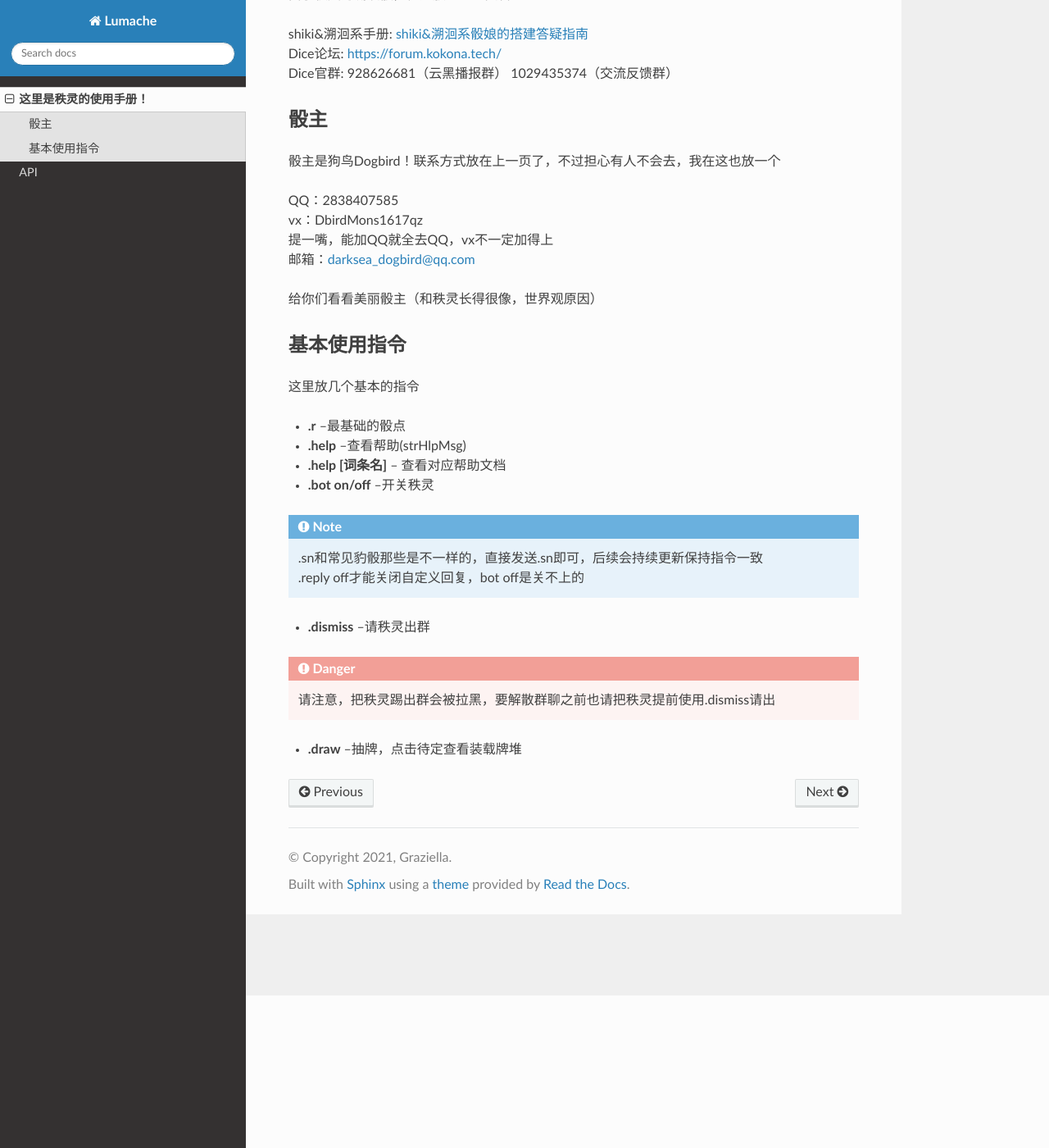
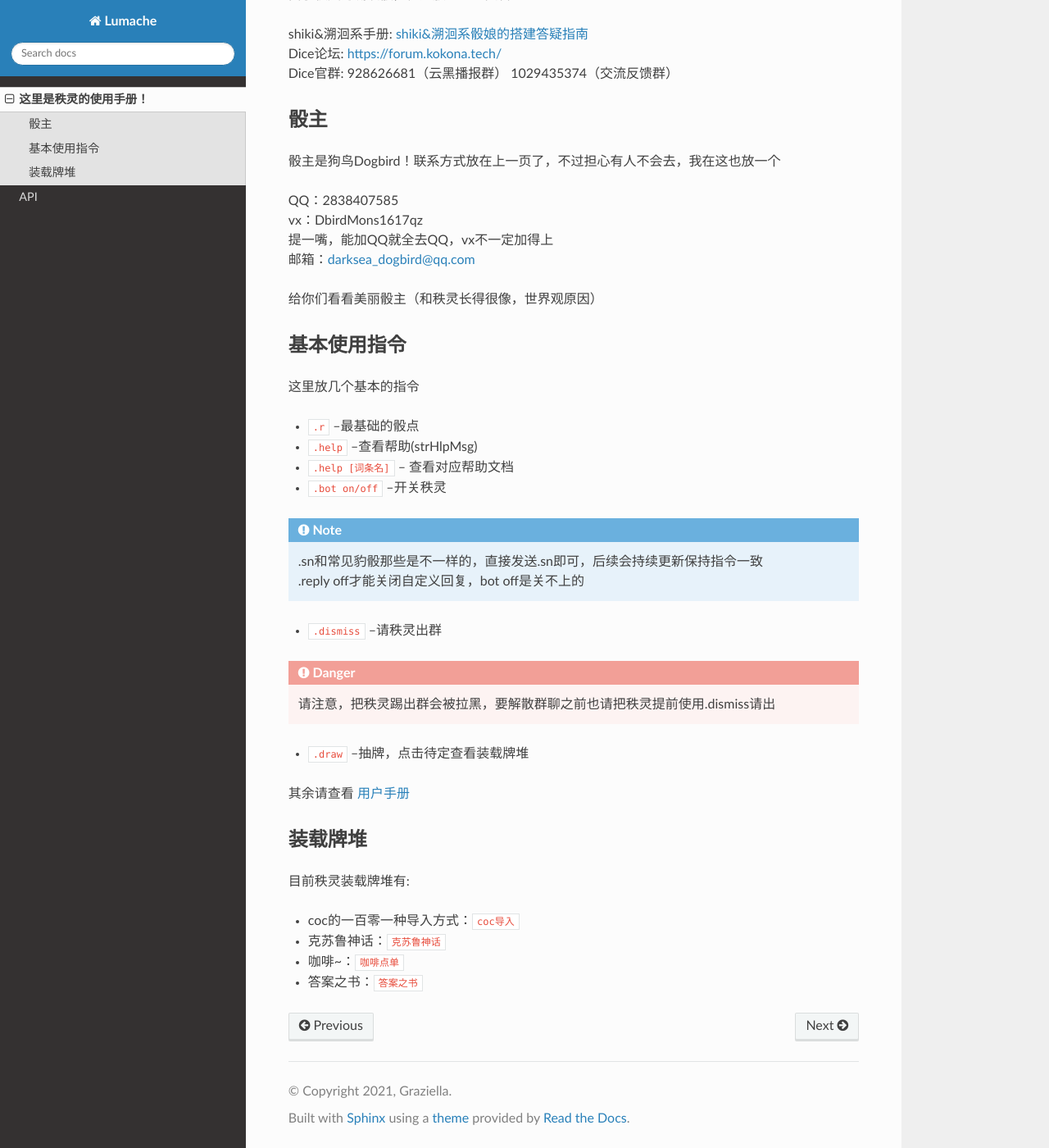
Before and after one commit to WhiteDBird/Dogbird-Manual, a Sphinx documentation site: the page built from docs/source/OrderExecutor.rst, in a window 1280 px wide and 1400 px high, scrolled down 186 px. Shown: the whole window at 82% size. Built offline with Sphinx 7.4.7 and the Read the Docs theme 3.1.0, drawn with Linux system fonts in a browser that asks for light colours.

Commit message:
Update OrderExecutor.rst

```diff
--- a/docs/source/OrderExecutor.rst
+++ b/docs/source/OrderExecutor.rst
@@ -24,17 +24,26 @@
 
 这里放几个基本的指令
 
-- **.r** --最基础的骰点
-- **.help** --查看帮助(strHlpMsg)
-- **.help [词条名]** -- 查看对应帮助文档
-- **.bot on/off** --开关秩灵
+- ``.r``  --最基础的骰点
+- ``.help``  --查看帮助(strHlpMsg)
+- ``.help [词条名]``  -- 查看对应帮助文档
+- ``.bot on/off``  --开关秩灵
 .. note::
 
    | .sn和常见豹骰那些是不一样的，直接发送.sn即可，后续会持续更新保持指令一致
    | .reply off才能关闭自定义回复，bot off是关不上的
 
-- **.dismiss** --请秩灵出群
+- ``.dismiss``  --请秩灵出群
 .. DANGER::
    请注意，把秩灵踢出群会被拉黑，要解散群聊之前也请把秩灵提前使用.dismiss请出
 
-- **.draw** --抽牌，点击待定查看装载牌堆
+- ``.draw``  --抽牌，点击待定查看装载牌堆
+| 其余请查看 `用户手册 <https://v2docs.kokona.tech/zh/latest/User_Manual.html#>`_
+
+装载牌堆
+------------
+| 目前秩灵装载牌堆有:
+- coc的一百零一种导入方式：``coc导入``
+- 克苏鲁神话：``克苏鲁神话``
+- 咖啡~：``咖啡点单``
+- 答案之书：``答案之书``
```
